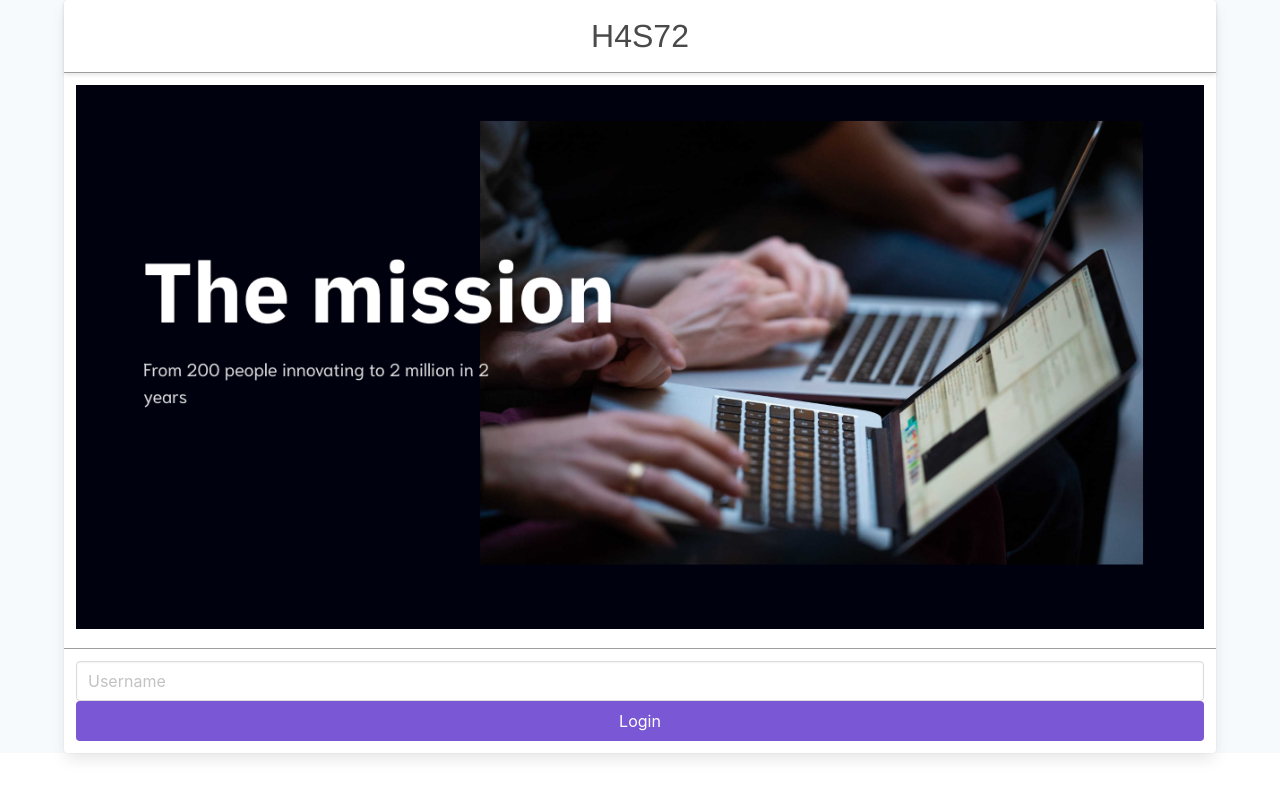
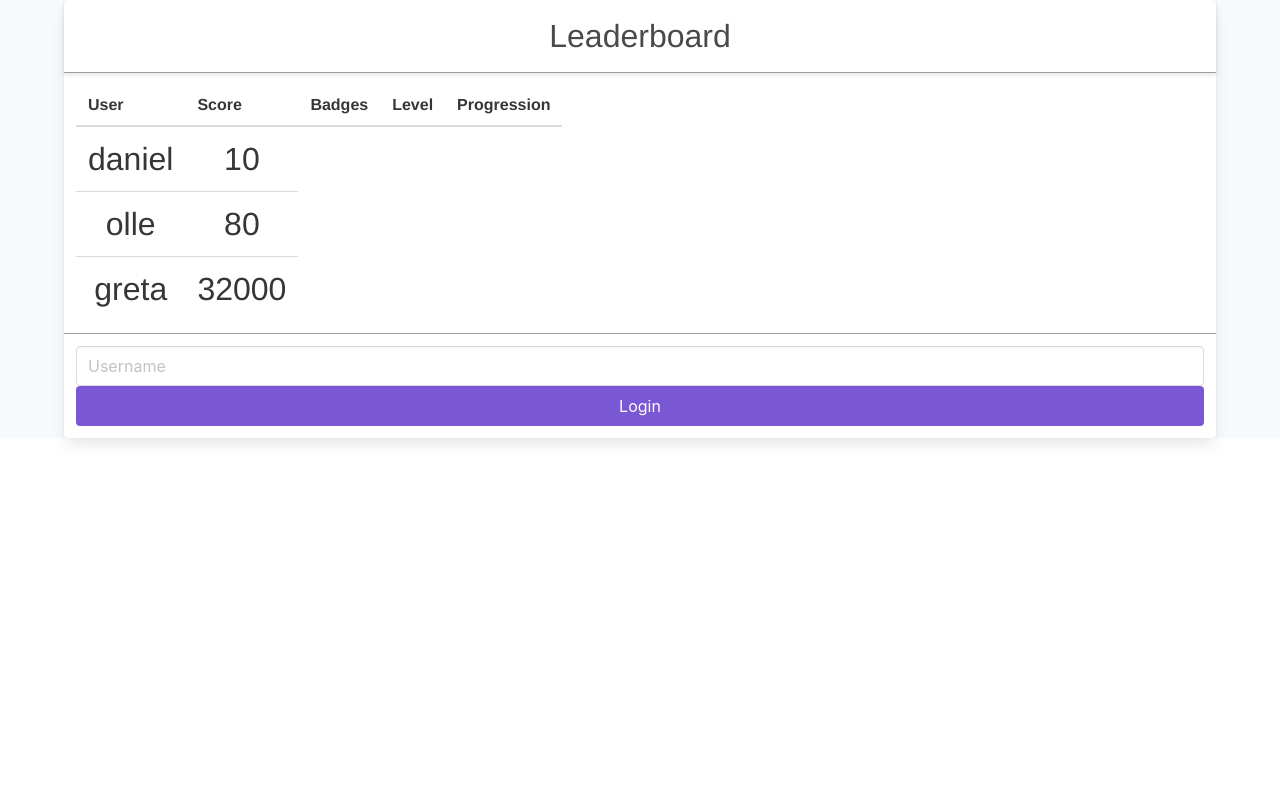
Before and after one commit to h4s72/frontend, a Vue app: page /#/ in a window 1280 px wide. Built offline with nearby package versions, Linux system fonts and the light colour scheme.

Commit message:
leaderboard

```diff
--- a/src/App.vue
+++ b/src/App.vue
@@ -23,4 +23,31 @@
     }
   }
 }
+.card {
+  width: 100%;
+  margin-bottom: 20px;
+}
+.card-bottom {
+  border-top: 1px solid rgba(109, 109, 109, 0.671);
+}
+.card-header {
+  border-bottom: 1px solid rgba(109, 109, 109, 0.671);
+}
+.home {
+  animation: slideIn 1s;
+  transition: 0.5s box-shadow;
+  &:hover {
+    box-shadow: 5px 5px 5px rgba(146, 146, 146, 0.849);
+    transition: 0.5s box-shadow;
+  }
+  h1 {
+    font-size: 2em;
+
+    &:hover {
+      transition: 0.5s;
+      color: rgb(81, 61, 155);
+      cursor: pointer;
+    }
+  }
+}
 </style>
--- /dev/null
+++ b/src/components/Leaderboard.vue
@@ -0,0 +1,33 @@
+<template>
+  <div>
+    <table class="table">
+      <thead>
+        <th>User</th>
+        <th>Score</th>
+        <th>Badges</th>
+        <th>Level</th>
+        <th>Progression</th>
+      </thead>
+      <tbody>
+        <tr v-for="user in users">
+          <td>
+            <h1>{{user.name}}</h1>
+          </td>
+          <td>
+            <h1>{{user.score}}</h1>
+          </td>
+        </tr>
+      </tbody>
+    </table>
+  </div>
+</template>
+
+<script>
+export default {
+  props: {
+    users: {
+      type: Array
+    }
+  }
+};
+</script>
--- a/src/store.js
+++ b/src/store.js
@@ -33,8 +33,8 @@ export default new Vuex.Store({
       })
     },
     login: (context, name) => {
-      axios.get(`/api/${name}`)    //<-- Use for dist
-      // axios.get(`http://localhost:6722/api/${name}`)  // Use for development (npm run serve)
+      //axios.get(`/api/${name}`)    //<-- Use for dist
+      axios.get(`http://localhost:6722/api/${name}`)  // Use for development (npm run serve)
         .then(user => {
           context.commit('setUser', user.data)
         })
--- a/src/views/Home.vue
+++ b/src/views/Home.vue
@@ -3,10 +3,10 @@
     <div class="home columns is-gapless">
       <div class="card column">
         <div class="card-header column">
-          <h1>H4S72</h1>
+          <h1>Leaderboard</h1>
         </div>
         <div class="card-body column">
-          <img src="mission.png">
+          <Leaderboard :users="users"></Leaderboard>
         </div>
         <div class="card-bottom column">
           <input class="input" v-model="name" placeholder="Username">
@@ -14,29 +14,54 @@
         </div>
       </div>
     </div>
-    <div class="home columns is-gapless" v-if="storeData">
+    <div class="home columns is-gapless" v-if="user">
       <div class="card column">
         <div class="card-header column">
-          <h1>{{storeData.name}}</h1>
+          <h1>hello {{user.username}}</h1>
         </div>
-        <div class="card-body column">
+        <div class="card-body column" v-if="user">
+          <h1>
+            <b>User:</b>
+            {{user.username}}
+          </h1>
+          <h1>
+            <b>Level:</b>
+            {{user.level}}
+          </h1>
+          <h1>
+            <b>Badge:</b>
+            {{user.badges}}
+          </h1>
+          <h1>
+            <b>Progression:</b>
+            {{user.progression}}
+          </h1>
+        </div>
+        <div class="card-bottom column">
           <h1>{{storeData.body}}</h1>
         </div>
-        <div class="card-bottom column" v-if="user">{{user}}</div>
       </div>
     </div>
   </div>
 </template>
 
 <script>
+import Leaderboard from "../components/Leaderboard.vue";
 export default {
   name: "home",
   data() {
     return {
-      name: ""
+      name: "",
+      users: [
+        { name: "daniel", score: 10 },
+        { name: "olle", score: 80 },
+        { name: "greta", score: 32000 }
+      ]
     };
   },
-  components: {},
+  components: {
+    Leaderboard
+  },
   computed: {
     user() {
       return this.$store.getters["user"];
@@ -68,10 +93,18 @@ button {
   animation-iteration-count: infinite;
 }
 img {
-  width: 100%;
+  width: 50%;
+  animation: rotate 2s;
+  animation-iteration-count: infinite;
 }
-.card {
-  width: 100%;
+
+@keyframes rotate {
+  0% {
+    transform: rotateZ(0deg);
+  }
+  100% {
+    transform: rotateZ(360deg);
+  }
 }
 
 @keyframes slideIn {
@@ -97,22 +130,4 @@ img {
     opacity: 1;
   }
 }
-
-.card-bottom {
-  border-top: 1px solid rgba(109, 109, 109, 0.671);
-}
-.card-header {
-  border-bottom: 1px solid rgba(109, 109, 109, 0.671);
-}
-.home {
-  animation: slideIn 1s;
-  transition: 0.5s box-shadow;
-  &:hover {
-    box-shadow: 5px 5px 5px rgba(146, 146, 146, 0.849);
-    transition: 0.5s box-shadow;
-  }
-  h1 {
-    font-size: 2em;
-  }
-}
 </style>
```
Also changed, not shown: public/earth.svg (added).
